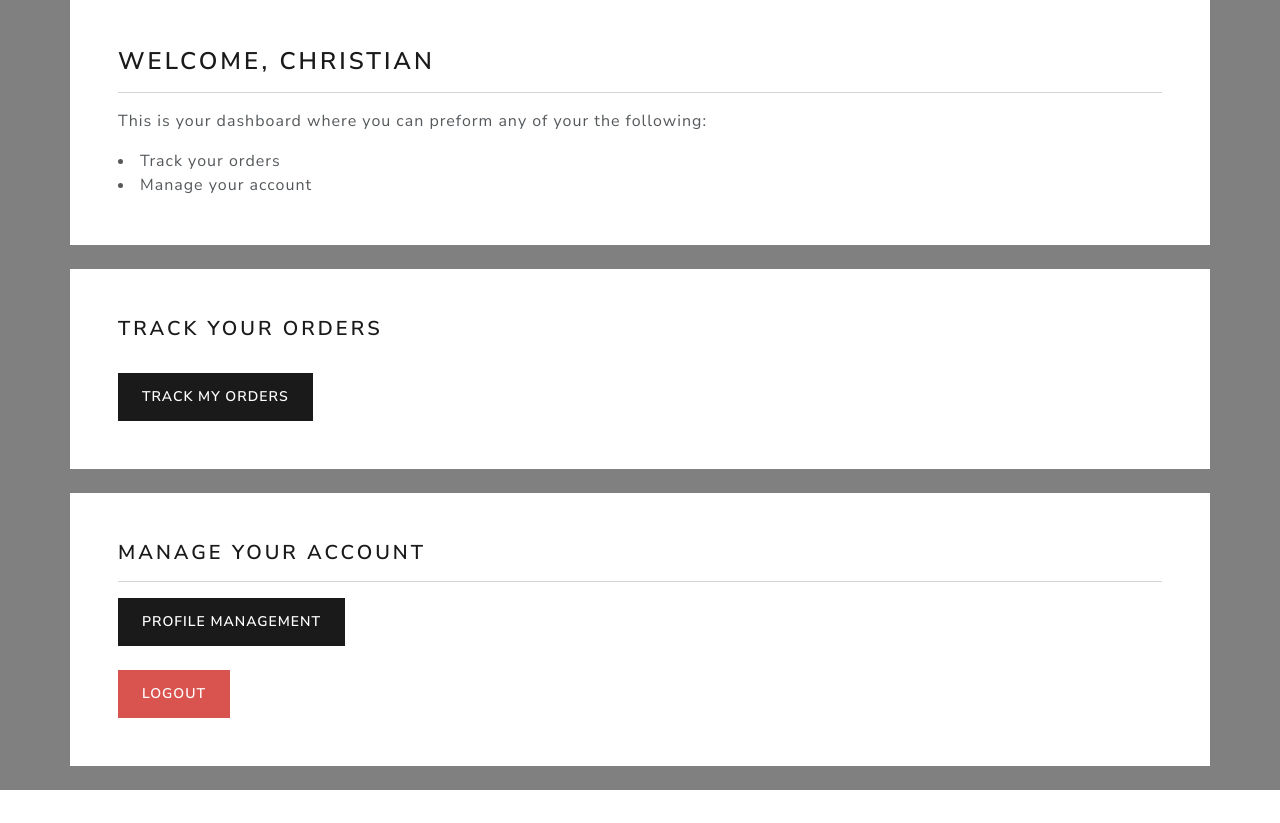
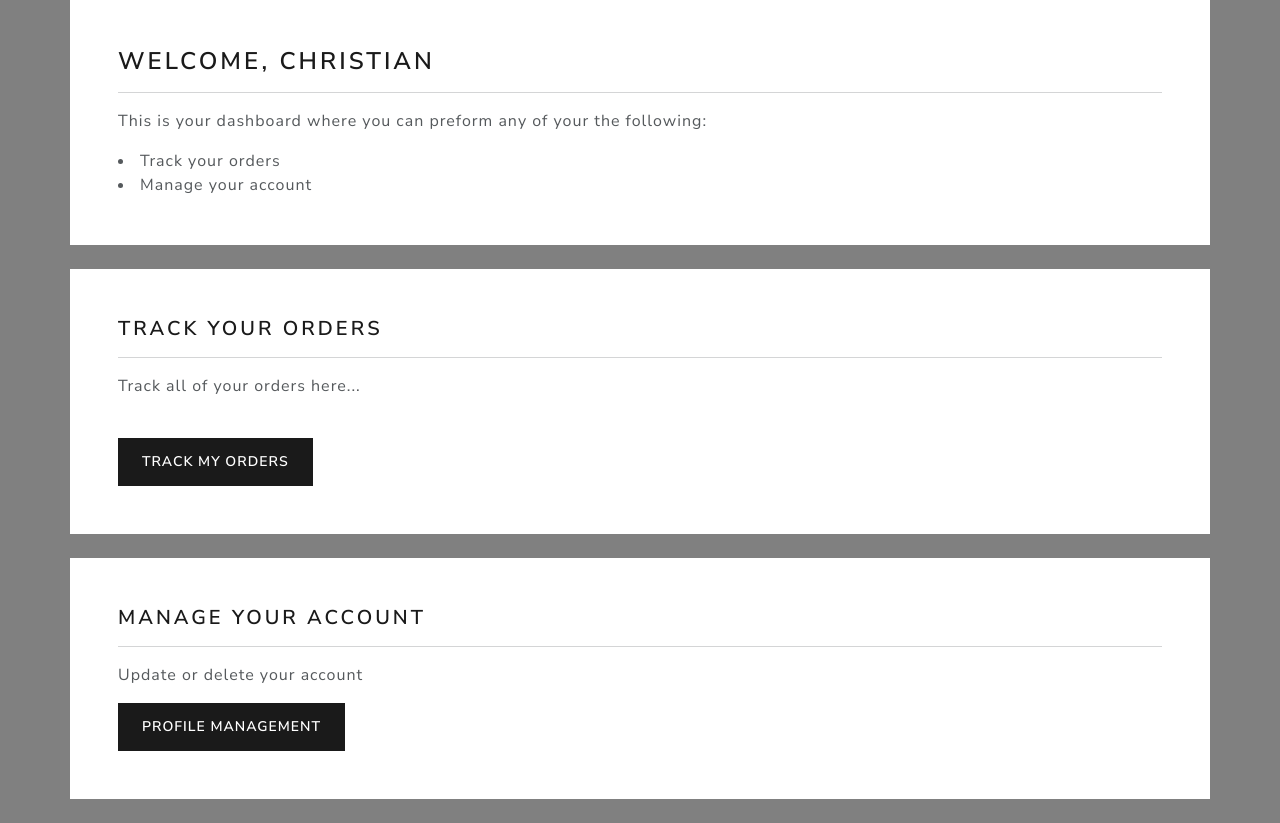
Before and after one commit to kalonjic34/brightbuy-store, a Django app: page /account/dashboard in a window 1280 px wide. Shown: the part 125-948 px from the top of the page. Before the commit the page ends 915 px from the top, so only its background shows below. Run offline with Django 5.2, Linux system fonts and the light colour scheme; a user stored in the database is signed in; data comes from the database, SQL or seed files in the repository; some libraries are stand-ins or nearby versions.

Commit message:
Implement order tracking and streamline logout on dashboard

```diff
--- a/ecommerce/account/templates/account/dashboard.html
+++ b/ecommerce/account/templates/account/dashboard.html
@@ -21,6 +21,8 @@
 
     <div class="container bg-white shadow-md p-5 form-layout">
         <h4>Track your orders</h4>
+        <hr>
+        <p>Track all of your orders here...</p>
         <br>
         <a class="btn btn-primary navbar-btn text-white" type="button"  href="{% url 'user-logout' %}"> Track my orders </a>
     </div>
@@ -29,11 +31,8 @@
     <div class="container bg-white shadow-md p-5 form-layout">
         <h4>Manage your account</h4>
         <hr>
+        <p>Update or delete your account</p>
         <a class="btn btn-primary navbar-btn text-white" type="button"  href="{% url 'profile-management' %}"> Profile management </a>
-        <br>
-        <br>
-        <a class="btn btn-danger navbar-btn text-white" type="button"  href="{% url 'user-logout' %}"> Logout </a>
-
     </div>
     <br>
 {% endblock %}
```
